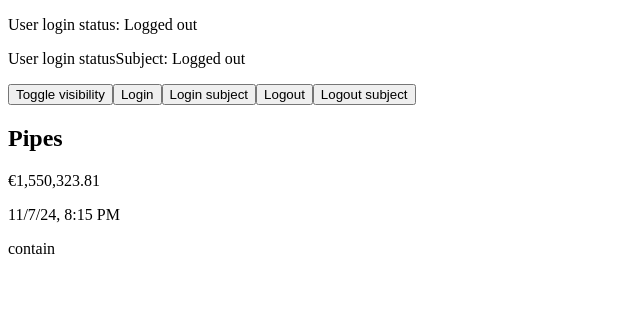
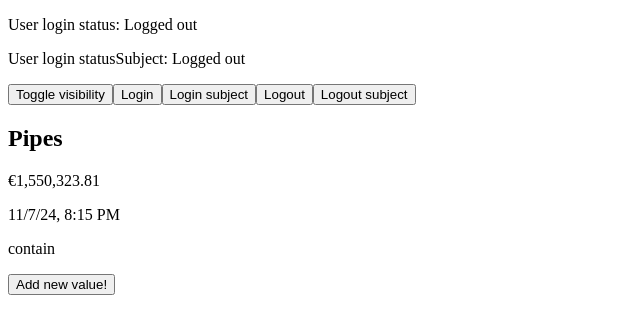
Before and after one commit to RafalG1991/angular-test-app, an Angular app: page / in a window 1280 px wide. Shown: the top 334 px of the page, without its empty margins (0-640 px from the left). Built offline with nearby package versions, Linux system fonts and the light colour scheme.

Commit message:
added list of values and button to add new random value from the method

```diff
--- a/src/app/app.component.html
+++ b/src/app/app.component.html
@@ -13,6 +13,14 @@
 <p>{{date | date: 'short'}}</p>
 
 <p>{{text | check: 'kota' }}</p>
+
+<ul>
+  @for(value of values(); track $index) {
+    <li>{{ value }}</li>
+  }
+</ul>
+
+<button (click)="addNewValue()">Add new value!</button>
 
 <!--<button #btn>Click me to react</button>-->
 
```
